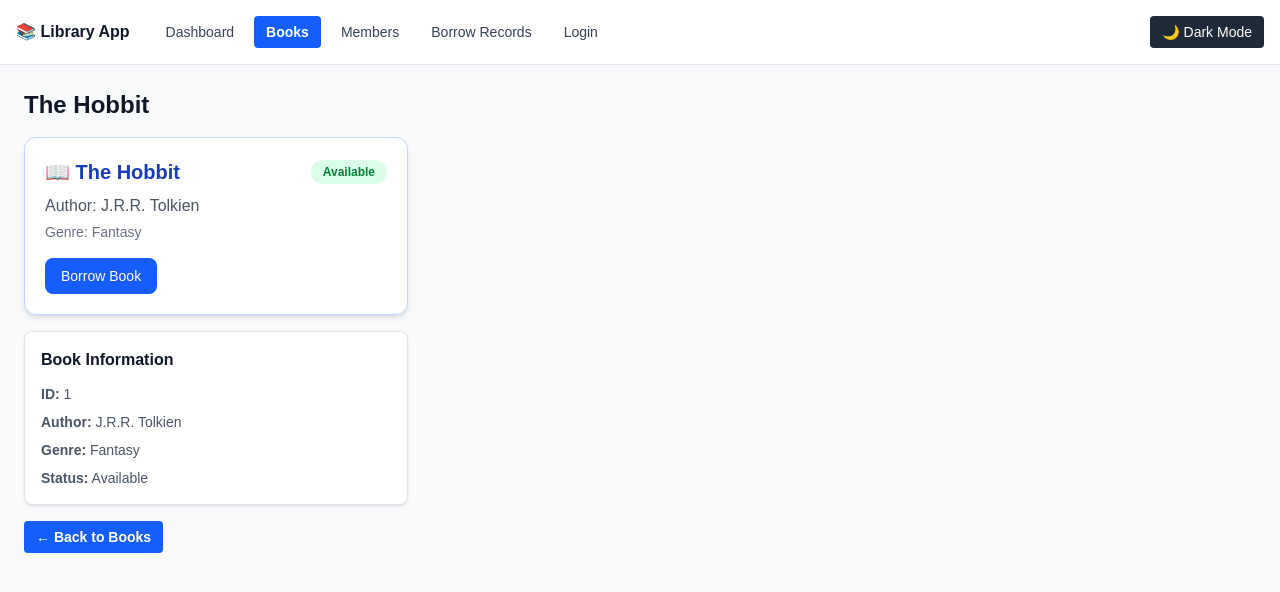
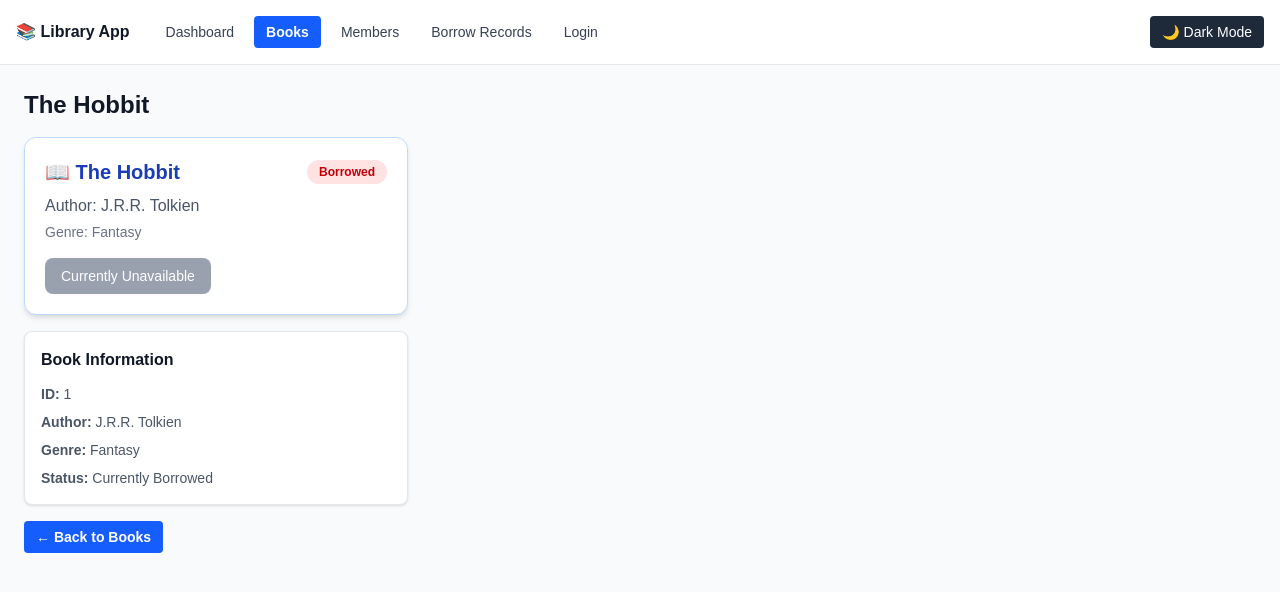
Before and after one commit to yctmcoder/itelect4-project, a React (Vite) app: page /books/1 in a window 1280 px wide. Shown: the top 592 px of the page. Built offline with nearby package versions, Linux system fonts and the light colour scheme; data requests are answered from the project's data file.

Commit message:
Updated Library App

```diff
--- a/db.json
+++ b/db.json
@@ -5,7 +5,7 @@
       "title": "The Hobbit",
       "author": "J.R.R. Tolkien",
       "genre": "Fantasy",
-      "available": true
+      "available": false
     },
     {
       "id": "2",
@@ -61,5 +61,6 @@
       "returnDate": "2026-08-15T09:00:00.000Z",
       "fine": 0
     }
-  ]
+  ],
+  "$schema": "./node_modules/json-server/schema.json"
 }
--- a/src/pages/BookDetailPage.tsx
+++ b/src/pages/BookDetailPage.tsx
@@ -19,8 +19,6 @@ function BookDetailPage() {
   const navigate = useNavigate();
 
   // ===== FETCH BOOK =====
-  // The ID is included in the query key so each book
-  // gets its own React Query cache entry.
 
   const {
     data,
@@ -29,8 +27,8 @@ function BookDetailPage() {
     error,
   } = useQuery<Book>({
     queryKey: ["books", id],
-    queryFn: () => fetchBookById(Number(id)),
-    enabled: id !== undefined,
+    queryFn: () => fetchBookById(id!),
+    enabled: Boolean(id),
   });
 
   // ===== LOADING STATE =====
@@ -44,8 +42,6 @@ function BookDetailPage() {
   }
 
   // ===== ERROR STATE =====
-  // A missing/invalid book ID causes fetchBookById()
-  // to throw, and React Query places the error here.
 
   if (isError) {
     return (
@@ -69,7 +65,6 @@ function BookDetailPage() {
   }
 
   // ===== BOOK DETAILS =====
-  // Below this point, data is guaranteed to be Book.
 
   return (
     <div>
```
